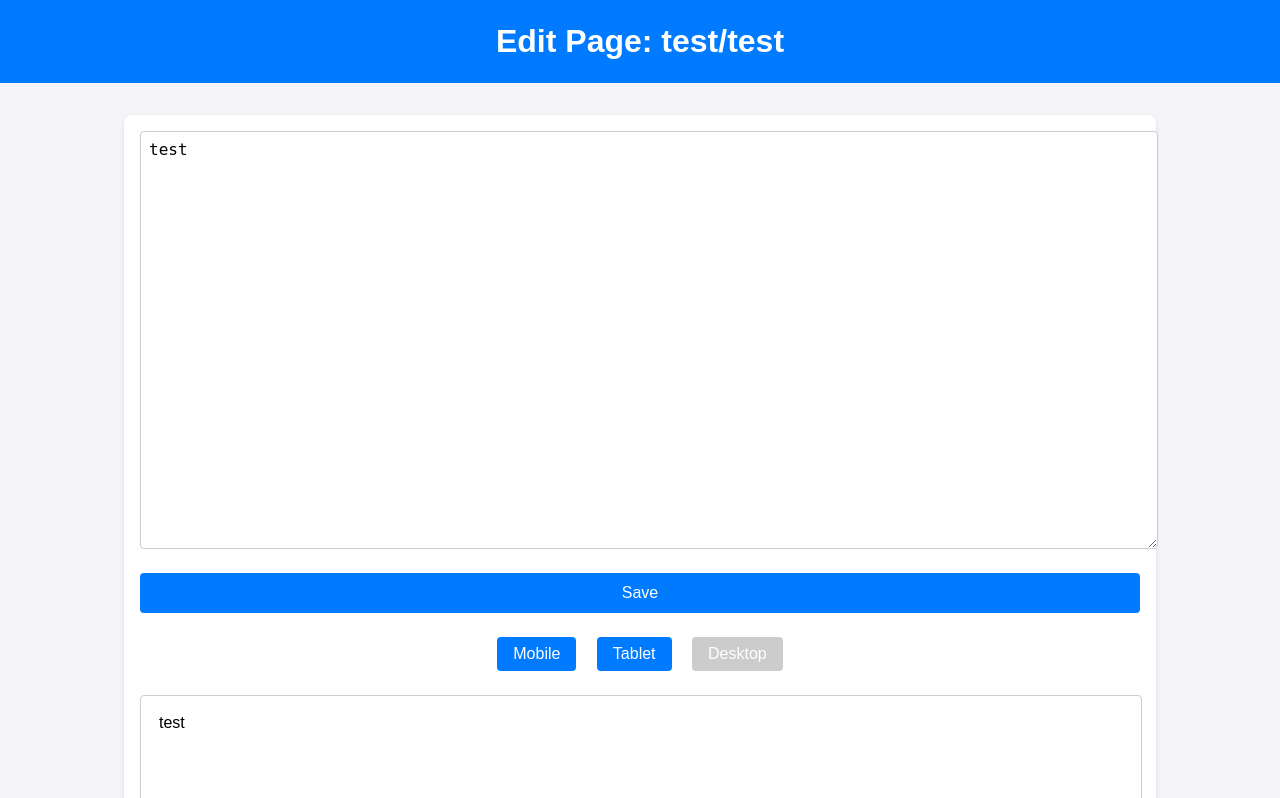
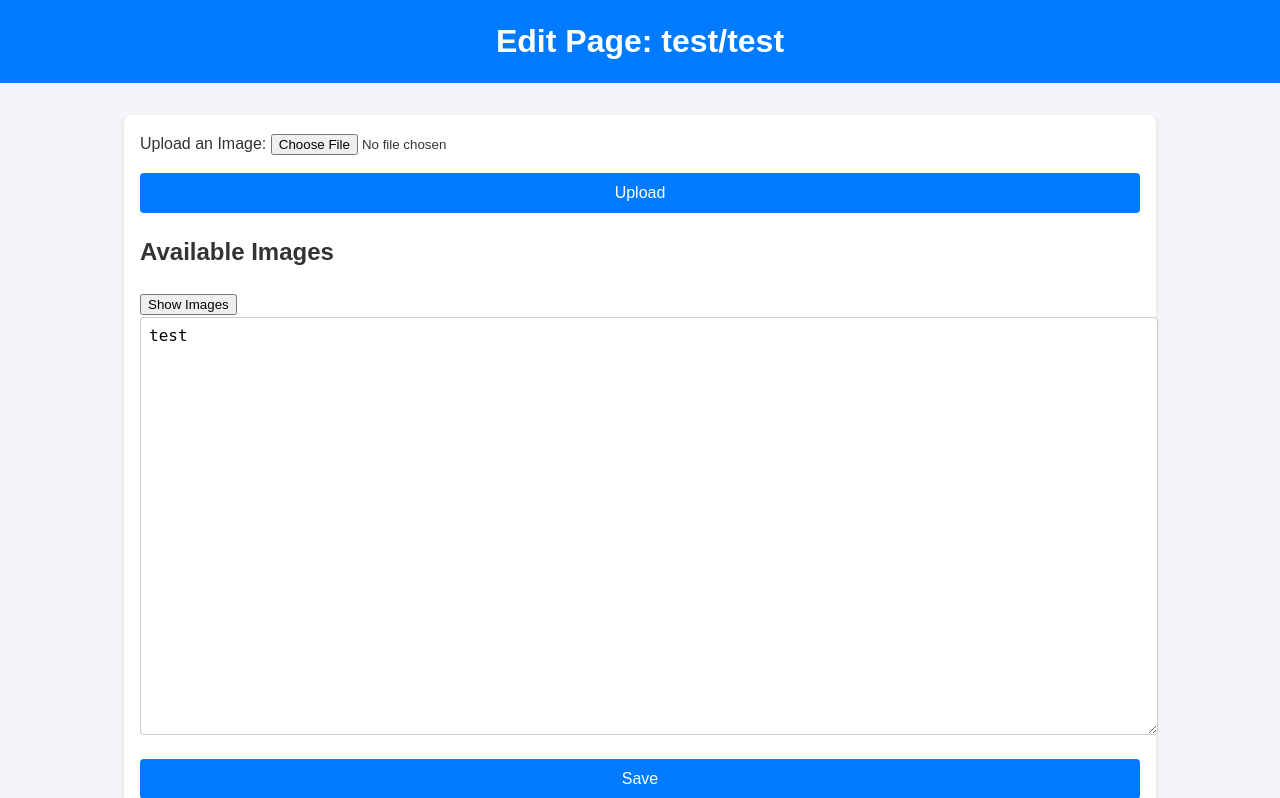
Before and after one commit to RalphAKing/Flask-website-maker, a Flask app: page /admin/edit_page/2 in a window 1280 px wide. Shown: the top 798 px of the page. Run offline with Flask 3, Linux system fonts and the light colour scheme; a user stored in the database is signed in.

Commit message:
added ability to view all images and upload images to be used on page

```diff
--- a/main.py
+++ b/main.py
@@ -8,6 +8,11 @@ app = Flask(__name__)
 app.secret_key = 'your_secret_key'
 app.config['SQLALCHEMY_DATABASE_URI'] = 'sqlite:///pages.db'
 db = SQLAlchemy(app)
+app.config['UPLOAD_FOLDER'] = 'static/images/'
+app.config['ALLOWED_EXTENSIONS'] = {'png', 'jpg', 'jpeg', 'gif'}
+
+def allowed_file(filename):
+    return '.' in filename and filename.rsplit('.', 1)[1].lower() in app.config['ALLOWED_EXTENSIONS']
 
 class User(db.Model):
     id = db.Column(db.Integer, primary_key=True)
@@ -92,17 +97,47 @@ def create_page():
             return redirect(url_for('edit_page', page_id=new_page.id))
     return render_template('create_page.html')
 
+def get_all_images():
+    images_path = app.config['UPLOAD_FOLDER']
+    return [f for f in os.listdir(images_path) if allowed_file(f)]
+
 @app.route('/admin/edit_page/<int:page_id>', methods=['GET', 'POST'])
 def edit_page(page_id):
     if 'user_id' not in session:
         flash('Please log in to access the admin page.', 'warning')
         return redirect(url_for('login'))
     page = Page.query.get_or_404(page_id)
+    images = [{'name': img, 'path': url_for('static', filename=f'images/{img}')} for img in get_all_images()]
     if request.method == 'POST':
         page.content = request.form['content']
         db.session.commit()
         flash('Page updated successfully!', 'success')
-    return render_template('edit_page.html', page=page)
+    return render_template('edit_page.html', page=page, images=images)
+
+
+@app.route('/admin/upload_image', methods=['POST'])
+def upload_image():
+    if 'user_id' not in session:
+        flash('Please log in to access the admin page.', 'warning')
+        return redirect(url_for('login'))
+
+    if 'file' not in request.files:
+        flash('No file part in the request.', 'danger')
+        return redirect(request.referrer)
+
+    file = request.files['file']
+    if file.filename == '':
+        flash('No file selected for uploading.', 'danger')
+        return redirect(request.referrer)
+
+    if file and allowed_file(file.filename):
+        filename = file.filename
+        file.save(os.path.join(app.config['UPLOAD_FOLDER'], filename))
+        flash('Image uploaded successfully!', 'success')
+    else:
+        flash('Allowed file types are png, jpg, jpeg, gif.', 'danger')
+    return redirect(request.referrer)
+
 
 if __name__ == '__main__':
     app.run(debug=True)
--- a/templates/edit_page.html
+++ b/templates/edit_page.html
@@ -90,6 +90,41 @@
 <body>
     <h1>Edit Page: {{ page.name }}</h1>
     <main>
+        <form action="{{ url_for('upload_image') }}" method="POST" enctype="multipart/form-data">
+            <label for="file">Upload an Image:</label>
+            <input type="file" name="file" id="file">
+            <button type="submit">Upload</button>
+        </form>
+        <h2>Available Images</h2>
+        <div>
+            <button id="toggleDropdown" onclick="toggleImages()">Show Images</button>
+        </div>
+
+        <div id="imagesArea" style="display: none; margin-top: 1rem; text-align: center;">
+            <div style="display: flex; flex-wrap: wrap; gap: 1rem; justify-content: center;">
+                {% for image in images %}
+                <div style="text-align: center; max-width: 150px;">
+                    <img src="{{ image.path }}" alt="{{ image.name }}" style="width: 100%; height: auto; max-height: 150px; display: block;">
+                    <p style="margin-top: 0.5rem; font-size: 0.9rem; word-wrap: break-word;">Path: {{ image.path }}</p>
+                </div>
+                {% endfor %}
+            </div>
+        </div>
+
+        <script>
+        function toggleImages() {
+            const imagesArea = document.getElementById('imagesArea');
+            const toggleButton = document.getElementById('toggleDropdown');
+
+            if (imagesArea.style.display === 'none') {
+                imagesArea.style.display = 'block';
+                toggleButton.textContent = 'Hide Images';
+            } else {
+                imagesArea.style.display = 'none';
+                toggleButton.textContent = 'Show Images';
+            }
+        }
+        </script>
         <form method="POST">
             <textarea id="content" name="content" placeholder="Write your HTML here">{{ page.content }}</textarea>
             <button type="submit">Save</button>
@@ -109,7 +144,6 @@
         const tabletButton = document.getElementById('tabletButton');
         const desktopButton = document.getElementById('desktopButton');
 
-        // Function to update iframe content
         function updatePreview() {
             const content = contentInput.value;
             const iframeDoc = previewIframe.contentDocument || previewIframe.contentWindow.document;
@@ -131,13 +165,9 @@
             iframeDoc.close();
         }
 
-        // Update preview as user types
         contentInput.addEventListener('input', updatePreview);
-
-        // Initialize preview with existing content
         updatePreview();
 
-        // Function to set iframe size for different devices
         function setIframeSize(device) {
             const sizes = {
                 mobile: { width: 375, height: 667 },
@@ -154,7 +184,6 @@
             }
         }
 
-        // Disable buttons if screen is too small
         function updateButtonStates() {
             const screenWidth = window.innerWidth;
             mobileButton.disabled = screenWidth < 375;
@@ -162,7 +191,6 @@
             desktopButton.disabled = screenWidth < 1366;
         }
 
-        // Update button states on load and resize
         window.addEventListener('load', updateButtonStates);
         window.addEventListener('resize', updateButtonStates);
     </script>
--- a/templates/view_page.html
+++ b/templates/view_page.html
@@ -1,4 +1,3 @@
-<!-- view_page.html -->
 <!DOCTYPE html>
 <html lang="en">
 <head>
@@ -6,6 +5,6 @@
     <title>{{ page.name }}</title>
 </head>
 <body>
-    <div>{{ page.content | safe }}</div> <!-- Content rendered as HTML -->
+    <div>{{ page.content | safe }}</div>
 </body>
 </html>
```
Also changed, not shown: instance/pages.db, static/images/unnamed (2).jpg (added), static/images/unnamed.jpg (added).
